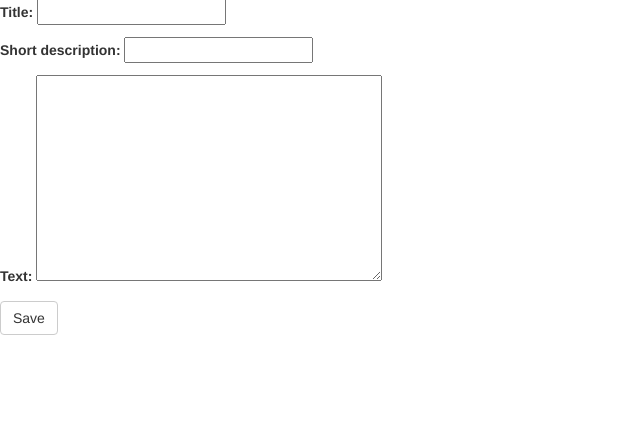
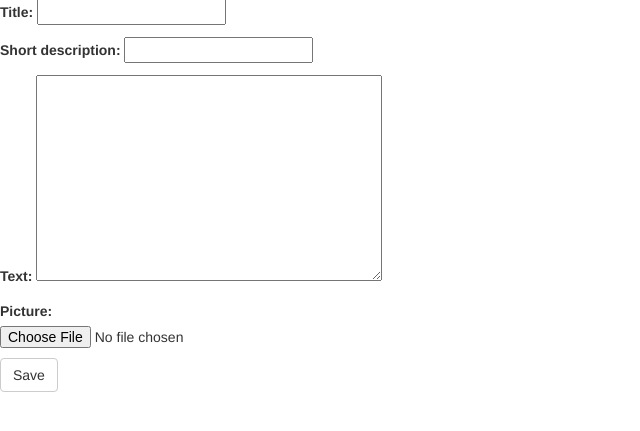
Before and after one commit to qbecker/django-stuff, a Django app: page /parascopish/post/new/ in a window 1280 px wide. Shown: the part 143-574 px from the top of the page, without its empty margins (0-640 px from the left). Run offline with Django 3.2, Linux system fonts and the light colour scheme; some libraries are stand-ins or nearby versions.

Commit message:
pictures not working

```diff
--- a/parascopish/forms.py
+++ b/parascopish/forms.py
@@ -6,4 +6,4 @@ class PostForm(forms.ModelForm):
 
     class Meta:
         model = Post
-        fields = ('title','short_description', 'text')
+        fields = ('title','short_description', 'text', 'picture')
--- a/parascopish/models.py
+++ b/parascopish/models.py
@@ -3,6 +3,7 @@ from __future__ import unicode_literals
 from django.db import models
 
 from django.utils import timezone
+import os
 
 
 # Create your models here.
@@ -14,6 +15,11 @@ class Post(models.Model):
     created_date = models.DateTimeField(default=timezone.now)
     publish_date = models.DateTimeField(blank=True, null=True)
     short_description = models.CharField(max_length=200)
+    picture = models.ImageField(upload_to='parascopish/static/')
+
+    @property
+    def filename(self):
+        return os.path.basename(self.picture.name)
 
     def publush(self):
         self.publish_date = timezone.now()
--- a/parascopish/templates/parascopish/post_detail.html
+++ b/parascopish/templates/parascopish/post_detail.html
@@ -1,10 +1,14 @@
 {% extends  'parascopish/layout.html' %}
 {% block content %}
-
+{% load static %}
     <div>
         <p>published: {{ post.publish_date }}</p>
         <a class="btn btn-default" href="{% url 'post_edit' pk=post.pk %}"><span class="glyphicon glyphicon-pencil"></span></a>
         <h1><a href="{% url 'post_detail' pk=post.pk %}">{{ post.title }}</a></h1>
+        <H1>{{post.filename}}</H1>
+        {% load static %}
+       <img src= "{%static ""%}{{post.filename}}" >Name</a>
+
         <p>{{ post.text|linebreaksbr }}</p>
     </div>
 
--- a/picture_app/settings.py
+++ b/picture_app/settings.py
@@ -122,4 +122,4 @@ USE_TZ = True
 
 STATIC_URL = '/static/'
 
-STATIC_ROOT = os.path.join(BASE_DIR, 'static')
+STATIC_ROOT = os.path.join(BASE_DIR, 'parascopish/static')
```
Also changed, not shown: parascopish/migrations/0005_post_picture.py (added), parascopish/migrations/0006_auto_20170828_2253.py (added), parascopish/migrations/0007_auto_20170829_1721.py (added), parascopish/migrations/0008_auto_20170829_1722.py (added), parascopish/static/Chrysanthemum.jpg (added), parascopish/static/Jellyfish.jpg (added), parascopish/static/Koala.jpg (added), parascopish/static/Penguins.jpg (added).
